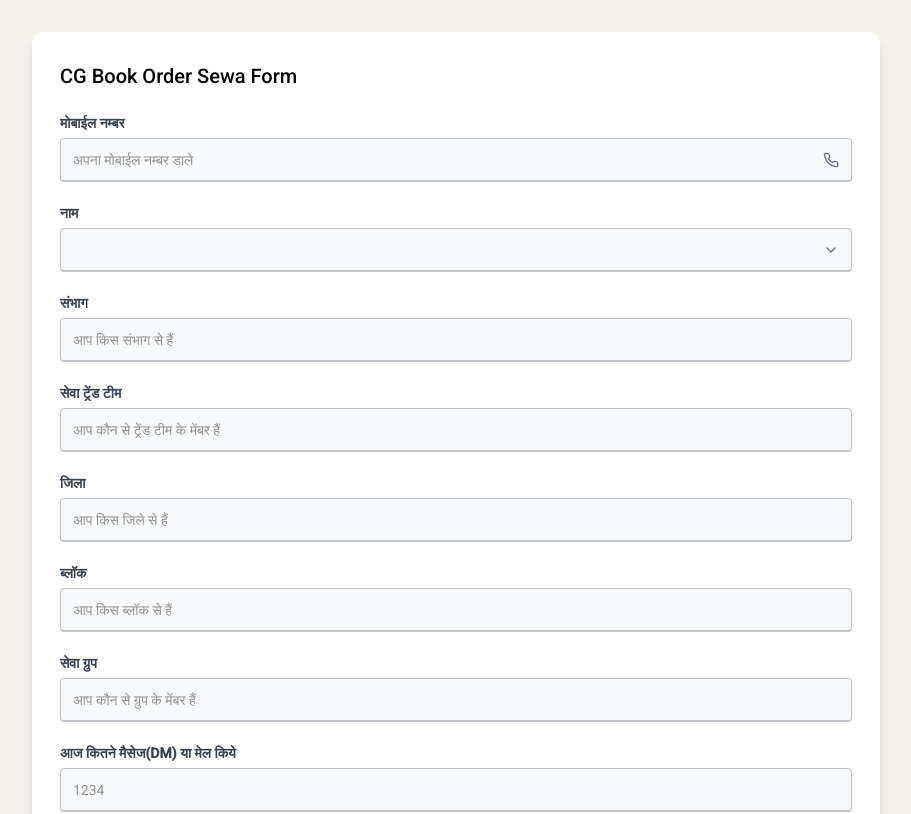
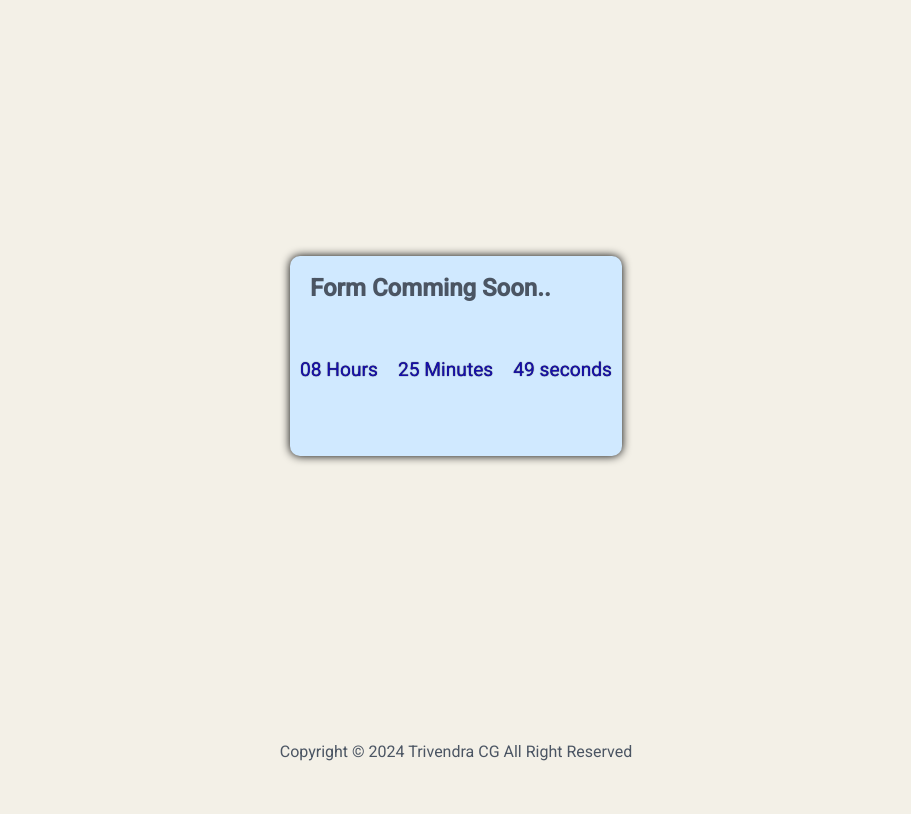
Before and after one commit to triven03/BookSewaForm, a Next.js app: page / in a window 1280 px wide. Shown: the top 814 px of the page, without its empty margins (184-1095 px from the left). Built offline with nearby package versions, Linux system fonts and the light colour scheme.

Commit message:
all change

```diff
--- a/pages/Components/SewaForm.jsx
+++ b/pages/Components/SewaForm.jsx
@@ -166,7 +166,7 @@ try {
           const sheetID = '1_HttrXdduKB0p3JJT4X6QbRfupkMWAXvvIRoCDlUIiU';
           const base = `https://docs.google.com/spreadsheets/d/${sheetID}/gviz/tq?`;
           // const sheetName = 'A';
-          const sheetName = 'A';
+          const sheetName = 'All';
           //Api Sheet Example
 
           let qu = `Select * WHERE C = "${mobNumber}"`;
@@ -250,9 +250,9 @@ try {
   function checkDuplicateForm(id) {
     const sheetID = '1HEx_16vWbFDkDW3IpGEnzAT5vPlZ00l8thlLMXy1Wb4';
     const base = `https://docs.google.com/spreadsheets/d/${sheetID}/gviz/tq?`;
-    const sheetName = 'TodayOnly';
+    const sheetName = 'Map';
     //Api Sheet Example
-    let qu = `Select * WHERE D = '${id}'`;
+    let qu = `Select * WHERE F = '${id}'`;
     console.log("id ",id);
     const query = encodeURIComponent(qu);
     const url = `${base}&sheet=${sheetName}&tq=${query}`;
--- a/pages/Components/Submitted.jsx
+++ b/pages/Components/Submitted.jsx
@@ -47,7 +47,7 @@ export default function Submitted() {
             <h3 className="center h3">
               इसलिए सेवा के लिए प्रयास अवश्य करें।
             </h3>
-            <h2 className="center">
+            <h2 className="center h2">
             सत साहेब जी...!
             </h2>
 
--- a/pages/Components/Timer.jsx
+++ b/pages/Components/Timer.jsx
@@ -12,8 +12,8 @@ function Timer() {
 
   useEffect(() => {
 
-    const showFormTimeStart = 0;  // 7pm  68400
-    const showFormTimeEnd = 86400;   // 9pm   75660
+    const showFormTimeStart = 68400;  // 7pm  68400
+    const showFormTimeEnd = 75666;   // 9pm   75660
     let fullTime= 86400;
       const currentTime = new Date();
       let h=currentTime.getHours();
--- a/styles/form.css
+++ b/styles/form.css
@@ -43,6 +43,7 @@ button{
 .link{
   margin: 10px;
   text-decoration: none;
+  color:rgb(0, 119, 255);
 }
 
 .link:hover{
@@ -59,6 +60,10 @@ button{
 }
 .h3{
   margin: 5px;
+}
+.h2{
+  margin: 5px;
+  font-weight: bold
 }
 
 .linkDiv{
```
